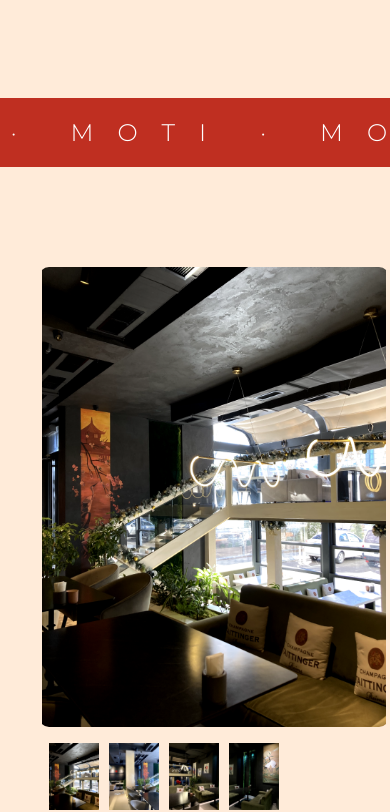
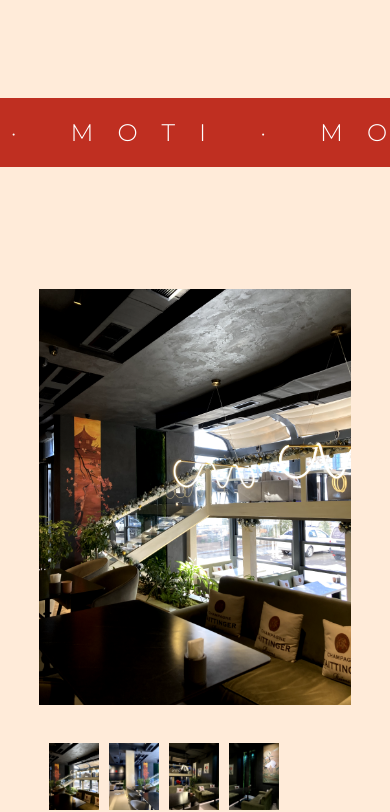
Before and after one commit to jmakhmudov/moti-website, a Next.js app: page / in a window 390 px wide. Shown: the part 717-1529 px from the top of the page. Built offline with nearby package versions, Linux system fonts and the light colour scheme.

Commit message:
width img

```diff
--- a/styles/Gallery.module.css
+++ b/styles/Gallery.module.css
@@ -47,4 +47,8 @@
         grid-template-columns: repeat(4, auto);
     }
 
+    .galleryBox .mainImg {
+        width: 80vw;
+    }
+
 }
```
